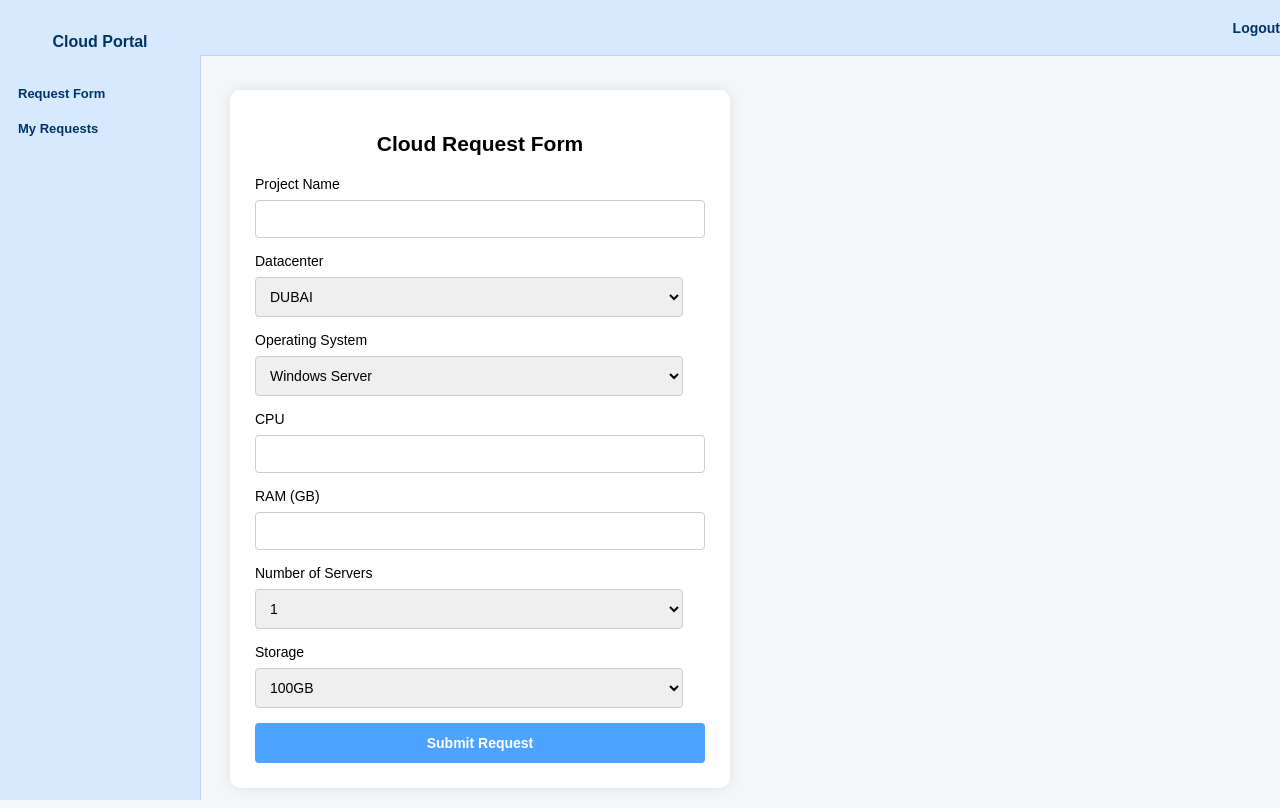
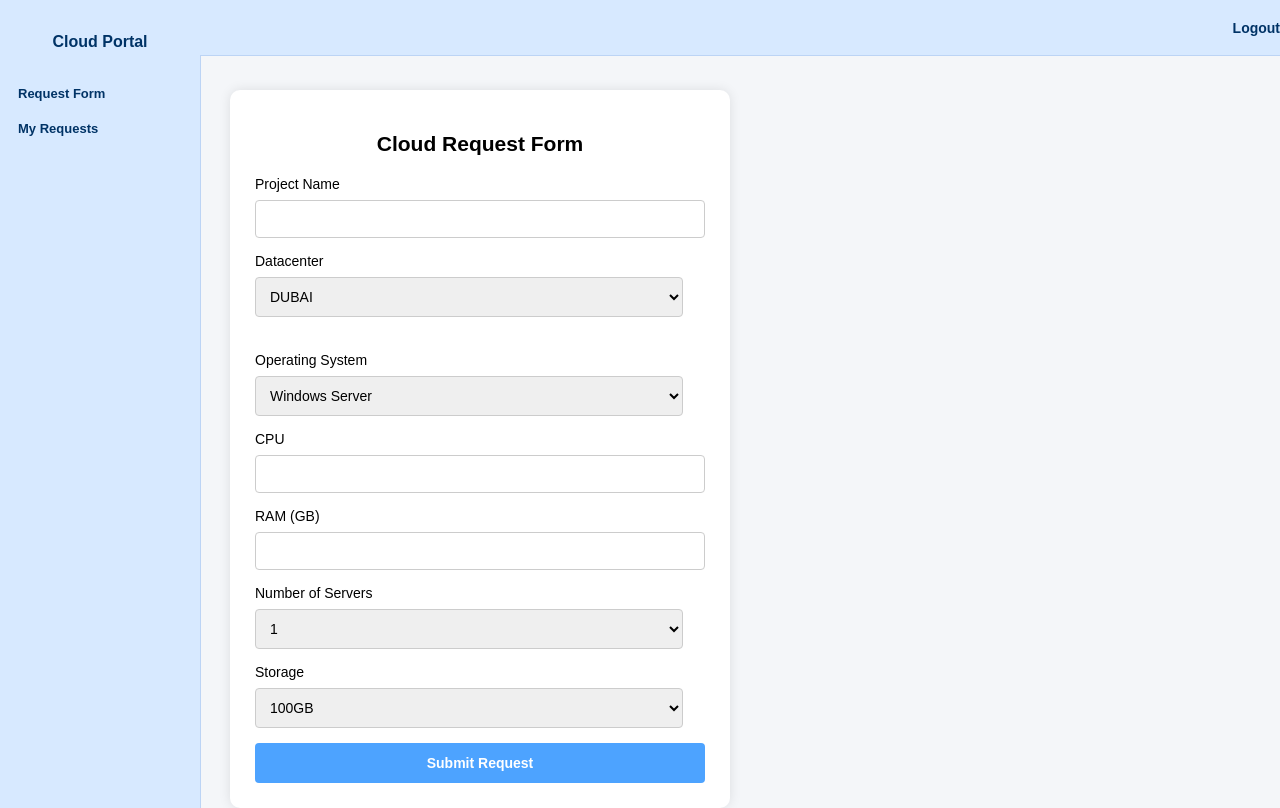
Before and after one commit to maverickkeypuncher/cloudapp, a Flask app: page /form in a window 1280 px wide. Run offline with Flask 3, Linux system fonts and the light colour scheme.

Commit message:
Added label spacing in form.html 21122025-1147

```diff
--- a/app/templates/form.html
+++ b/app/templates/form.html
@@ -9,6 +9,11 @@
             background-color: #f4f6f9;
             font-size: 14px;
         }
+
+	.field-block {
+	    margin-bottom: 20px;   /* space between one label+input block and the next */
+	}
+
 
         .sidebar {
             width: 200px;
@@ -153,13 +158,14 @@
 
             <label>Project Name</label>
             <input type="text" name="project_name" required>
-
+	    <div class="field-block">
             	<label>Datacenter</label>
             	<select name="datacenter" required>
                 	{% for dc in datacenters %}
                 	<option value="{{ dc }}">{{ dc }}</option>
                 	{% endfor %}
             	</select>
+	    </div>
 
 	    <label>Operating System</label>
 	    <select name="os" required>
```
Lines whose indentation alone changed are shown as unchanged.
